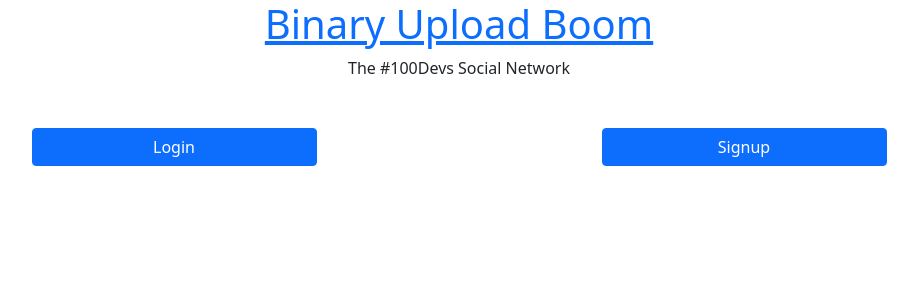
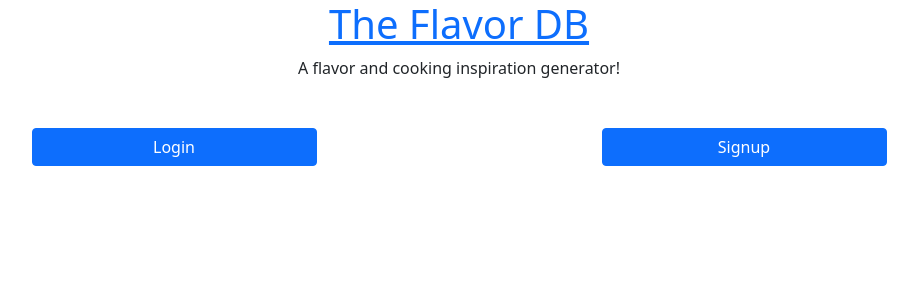
Before and after one commit to mhalverstadt/The-Flavor-DB, a Node server app: page / in a window 1280 px wide. Shown: the top 300 px of the page, without its empty margins (181-1099 px from the left). Run offline with Node 20, Linux system fonts and the light colour scheme; some libraries are stand-ins or nearby versions.

Commit message:
starting work on ejs files

```diff
--- a/controllers/auth.js
+++ b/controllers/auth.js
@@ -116,6 +116,7 @@ exports.postSignup = (req, res, next) => {
           if (err) {
             return next(err);
           }
+          console.log("new user created")
           res.redirect("/profile");
         });
       });
--- a/routes/main.js
+++ b/routes/main.js
@@ -2,12 +2,12 @@ const express = require("express");
 const router = express.Router();
 const authController = require("../controllers/auth");
 const homeController = require("../controllers/home");
-const postsController = require("../controllers/pairings");
+const pairingsController = require("../controllers/pairings");
 const { ensureAuth, ensureGuest } = require("../middleware/auth");
 
 //Main Routes - simplified for now
 router.get("/", homeController.getIndex);
-router.get("/profile", ensureAuth, postsController.getProfile);
+router.get("/profile", ensureAuth, pairingsController.getProfile);
 // router.get("/feed", ensureAuth, postsController.getFeed); //Might use later
 router.get("/login", authController.getLogin);
 router.post("/login", authController.postLogin);
--- a/views/partials/header.ejs
+++ b/views/partials/header.ejs
@@ -4,7 +4,7 @@
     <meta charset="UTF-8" />
     <meta http-equiv="X-UA-Compatible" content="IE=edge" />
     <meta name="viewport" content="width=device-width, initial-scale=1.0" />
-    <title>Binary Upload Boom</title>
+    <title>The Flavor DB</title>
     <link
       rel="icon"
       type="image/png"
@@ -28,8 +28,8 @@
   <body>
     <header class="container">
       <div class="text-center">
-        <h1 class=""><a href="/profile">Binary Upload Boom</a></h1>
-        <span>The #100Devs Social Network</span>
+        <h1 class=""><a href="/profile">The Flavor DB</a></h1>
+        <span>A flavor and cooking inspiration generator!</span>
       </div>
     </header>
   </body>
```
Also changed, not shown: controllers/pairings.js (+9 -11 lines), views/todos.ejs (deleted, +0 -24 lines), views/search-results.ejs (renamed from views/feed.ejs).
